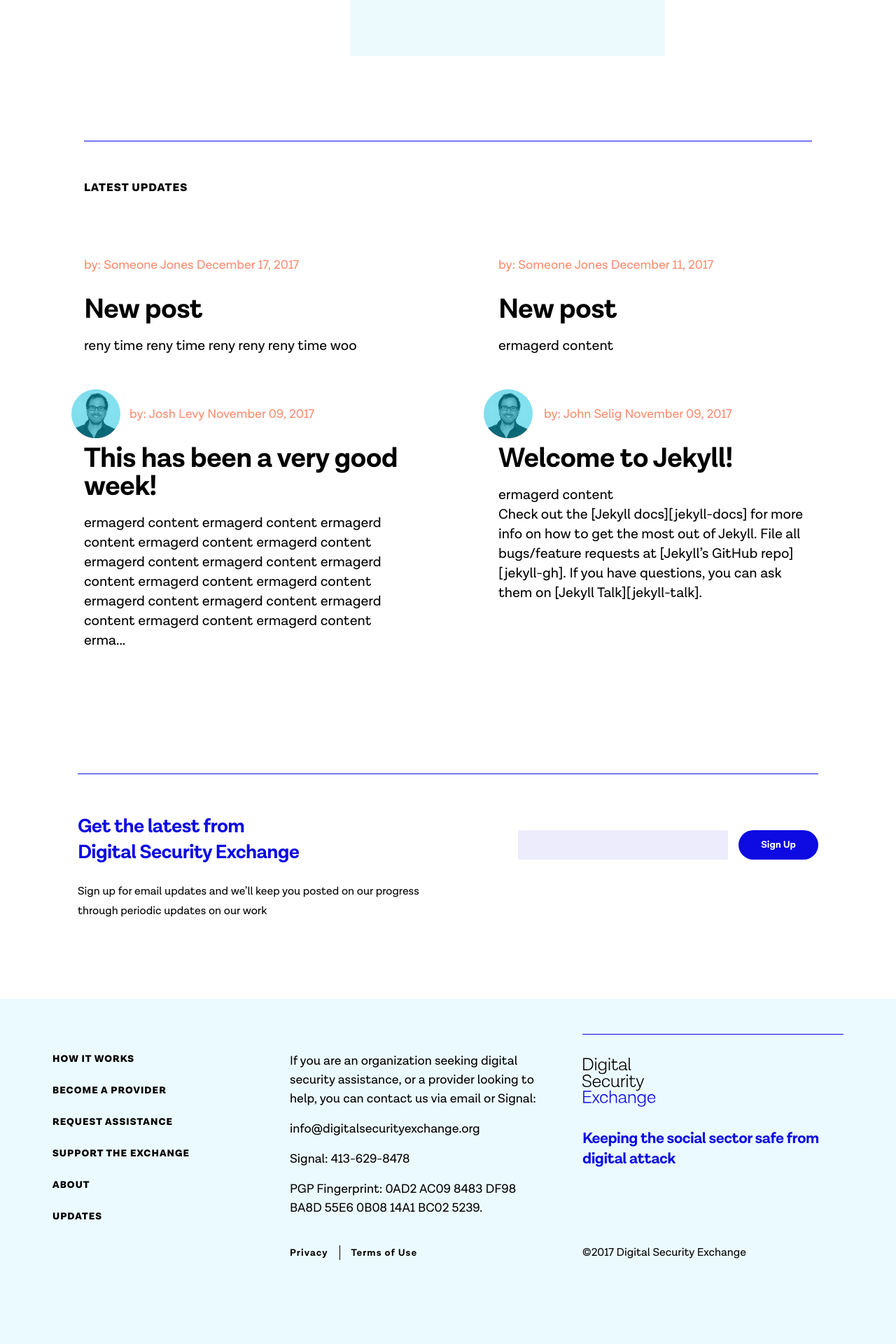
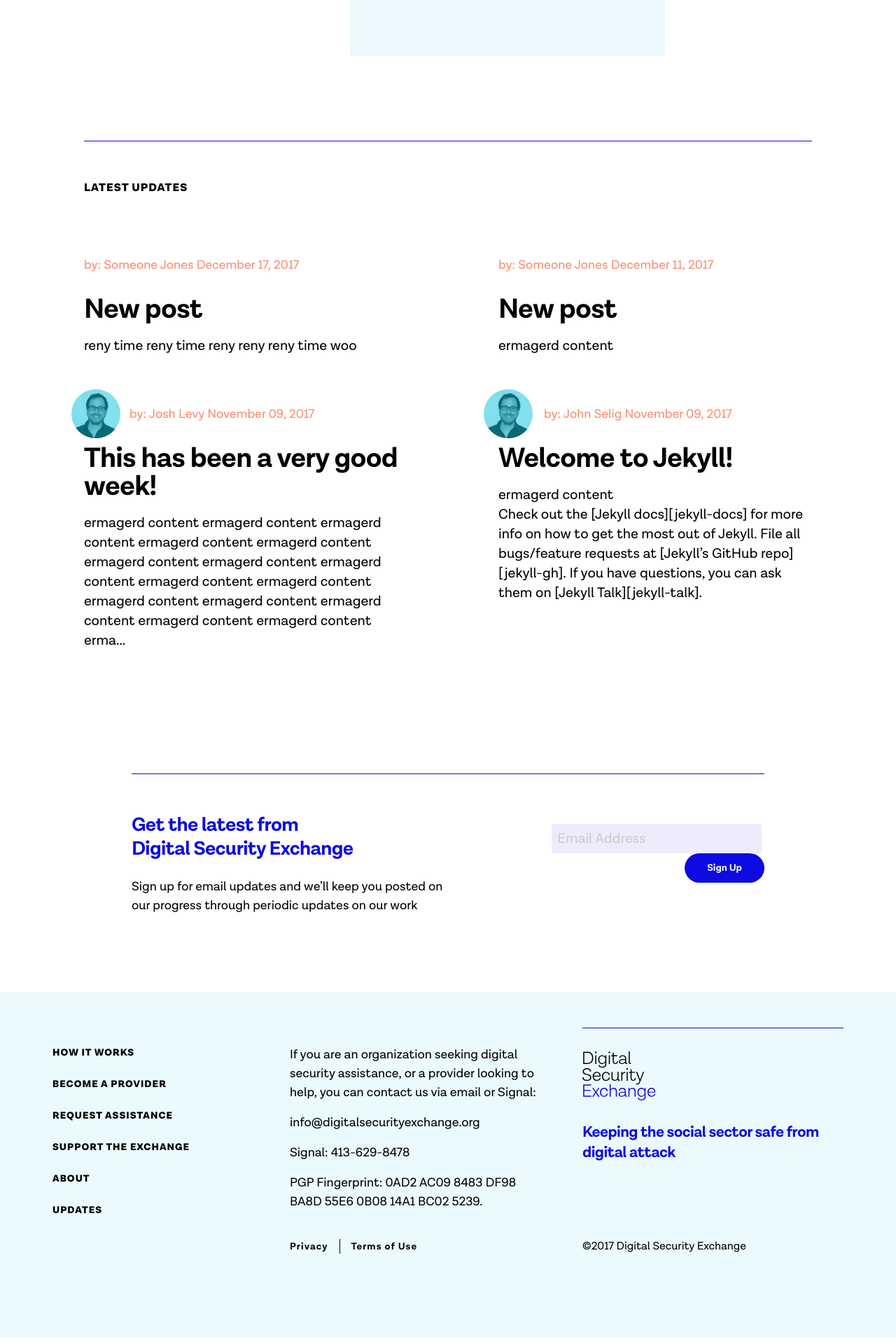
Before and after one commit to tiffrobo/exchange-new, a Jekyll site: the page built from index.md, in a window 1280 px wide. Shown: the part 2892-4812 px from the top of the page at 70% size. Built offline with Jekyll 4.4.1, drawn with Linux system fonts in a browser that asks for light colours; nearby versions of some CDN libraries.

Commit message:
front page style fixes, footer signup fixes

```diff
--- a/_includes/subscribe.html
+++ b/_includes/subscribe.html
@@ -5,9 +5,20 @@
       <h3>Get the latest from<br/> Digital Security Exchange</h3>
       <p>Sign up for email updates and we’ll keep you posted on our progress through periodic updates on our work</p>
     </div>
-    <div class="right">
-      <input type="email" placholder="Email address"/>
+    <!-- <div class="right">
+      <input type="email" placeholder="Email address"/>
       <button>Sign Up</button>
+    </div> -->
+    <div class="right" id="mc_embed_signup">
+      <form action="https://digitalsecurityexchange.us15.list-manage.com/subscribe/post?u=5b839c64bb5e0beefde87a0ce&amp;id=6a74dbee5c" method="post" id="mc-embedded-subscribe-form" name="mc-embedded-subscribe-form" class="validate" target="_blank" novalidate>
+        <input type="email" value="" name="EMAIL" class="required email" id="mce-EMAIL" placeholder="Email Address">
+        <input type="submit" value="Sign Up" name="subscribe" id="mc-embedded-subscribe" class="button">
+        <div id="mce-responses" class="clear">
+          <div class="response" id="mce-error-response" style="display:none"></div>
+          <div class="response" id="mce-success-response" style="display:none"></div>
+        </div>    <!-- real people should not fill this in and expect good things - do not remove this or risk form bot signups-->
+        <div style="position: absolute; left: -5000px;" aria-hidden="true"><input type="text" name="b_5b839c64bb5e0beefde87a0ce_6a74dbee5c" tabindex="-1" value=""></div>
+      </form>
     </div>
   </div>
 </div>
@@ -21,6 +32,8 @@
 
   .inner{
     @extend .inner;
+    padding-left: 152px !important;
+    padding-right: 152px !important;
     @include mq(md) { padding: 0px !important; }
 
     hr{
@@ -38,6 +51,12 @@
         color: $royal;
         font-weight: bold;
         padding-bottom: 24px;
+        line-height: 120%;
+      }
+
+      p{
+        font-size: 18px;
+        line-height: 150%;
       }
     }
 
@@ -58,14 +77,14 @@
 
       }
 
-      button{
+      .button{
        @extend .button;
        padding: 12px 32px;
        margin-left: 8px;
        @include mq(sm) { display: inline-block; padding: 10px 20px; width: 100px; box-sizing: border-box; }
        @include mq(md) { display: inline-block; padding: 10px 20px; width: 94px; box-sizing: border-box; }
        &:hover{
-        padding: 12px 40px;
+        //padding: 12px 40px;
        }
       }
     }
```
Also changed, not shown: 15 other files.
